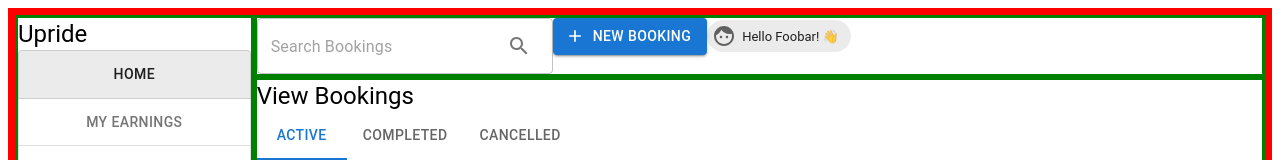
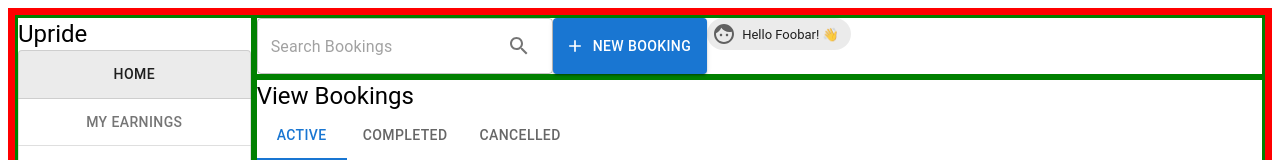
Before and after one commit to decipher-cs/upride-reactjs-task, a React (Vite) app: page / in a window 1280 px wide. Shown: the top 160 px of the page. Built offline with nearby package versions, Linux system fonts and the light colour scheme; no server answers.

Commit message:
Added css to TitleBar

```diff
--- a/src/components/TitleBar.tsx
+++ b/src/components/TitleBar.tsx
@@ -5,7 +5,7 @@ import SearchIcon from '@mui/icons-material/Search'
 
 export const TitleBar = (props: { sx: SxProps }) => {
     return (
-        <Box sx={props.sx}>
+        <Box sx={{ ...props.sx, display: 'flex', flexWrap: 'nowrap' }}>
             <TextField
                 placeholder='Search Bookings'
                 InputProps={{
```
